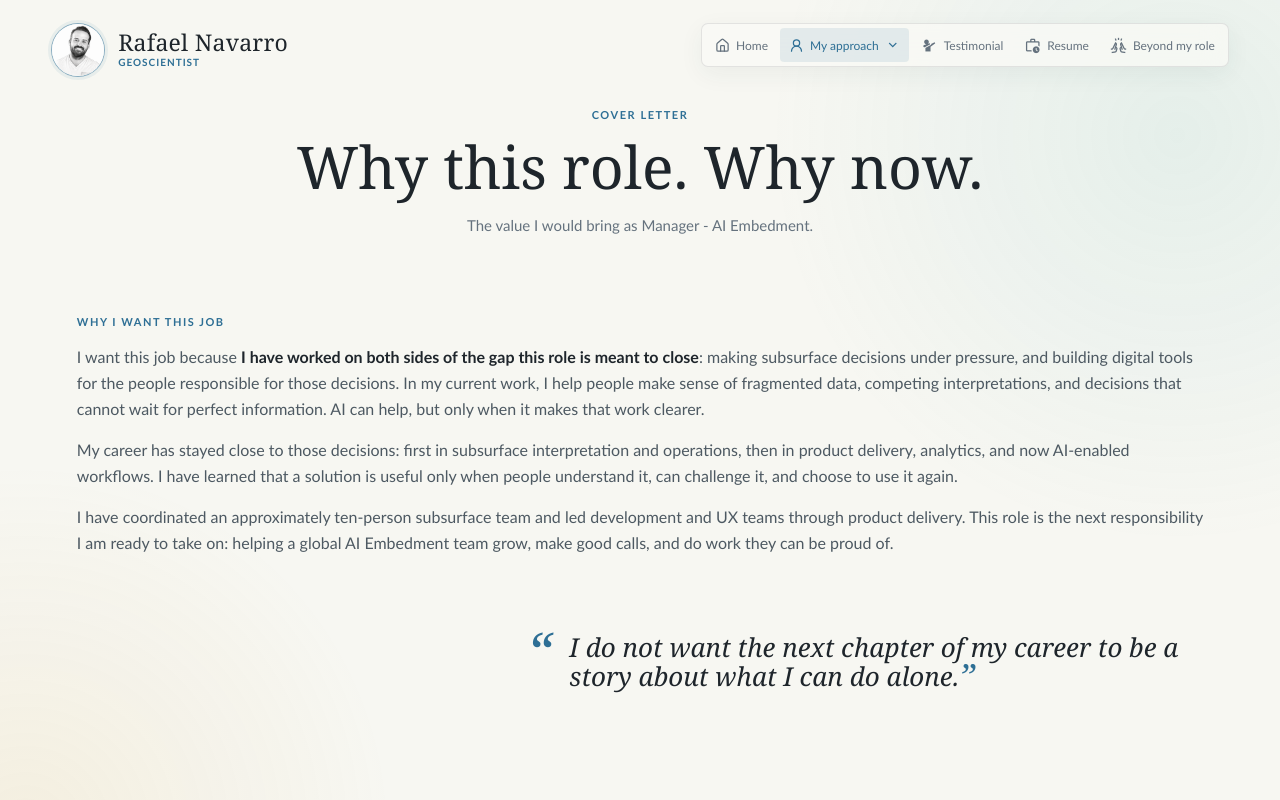
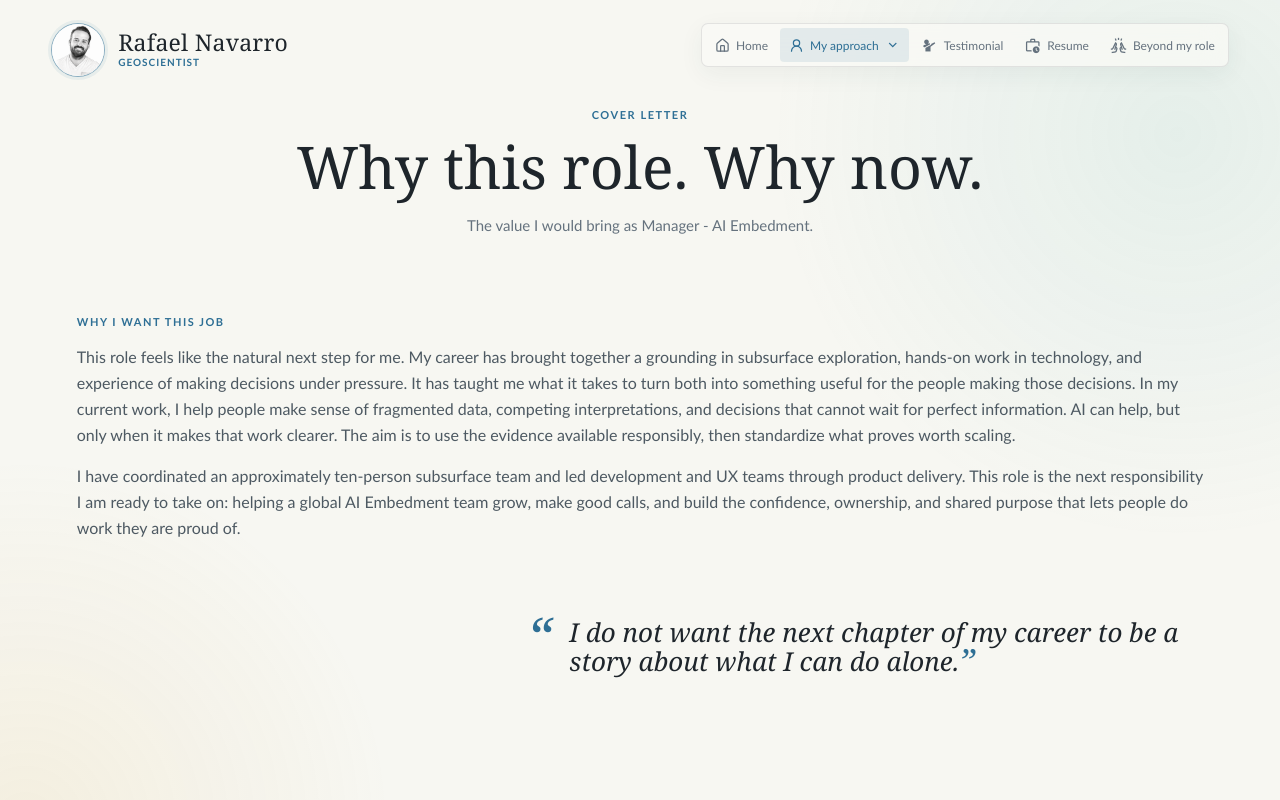
Before and after one commit to onepalo/onepalo.github.io, a React (Vite) app: page / in a window 1280 px wide. Both pictures are taken after a click on the button "Why Me?". Shown: the top 800 px of the page. Built offline with nearby package versions, Linux system fonts and the light colour scheme.

Commit message:
Refine leadership strategy and cover letter sections for clarity and impact

```diff
--- a/src/components/ExperienceStage/ExperienceStage.tsx
+++ b/src/components/ExperienceStage/ExperienceStage.tsx
@@ -590,7 +590,7 @@ function Leadership() {
             <h2 id="leadership-strategy-title">Run AI Embedment as a rapid delivery and adoption capability.</h2>
           </div>
         </header>
-        <p className="leadership-strategy-thesis">The team would help operating teams solve immediate problems through focused pieces of work. We would only take on work where the likely value is clear, and only as much as the AI specialists on the team can realistically deliver.</p>
+        <p className="leadership-strategy-thesis">The team would help operating teams solve immediate problems through focused pieces of work. Every engagement should create a useful signal early, even when the full solution needs more time. We would only take on work where the likely value is clear, and only as much as the AI specialists on the team can realistically deliver.</p>
         <div className="leadership-strategy-capacity" aria-label="Delivery capacity guardrails">
           <div><strong>3-4</strong><h3>Completed pieces of work per quarter</h3><p>Target per AI specialist, adjusted for complexity. Work ranges from short interventions to complex projects. With ten specialists, that means roughly 30 completed pieces of work each quarter.</p></div>
           <div><strong>2</strong><h3>Active pieces of work maximum</h3><p>Per AI specialist at any one time. This protects focus and gives people room to finish useful work before taking on more.</p></div>
@@ -603,7 +603,7 @@ function Leadership() {
           </header>
           <div className="leadership-strategy-story-copy">
             <p>Capacity is a choice, not a queue. Work enters only when an operating team has a pressing decision to improve or friction to remove, and a clear value case. We choose for urgency, readiness, likely value, and speed to impact.</p>
-            <p>We begin with a short <strong>intervention</strong> that can deliver a usable result within two weeks. If the need is larger, it becomes a <strong>project</strong> delivered over three to six weeks, or a <strong>complex project</strong> completed within the quarter. Work that repeatedly delivers value can continue as a <strong>workstream</strong>, with a quarterly decision to invest again. Each AI specialist still owns a clear <strong>quarterly outcome</strong>, so broader ambition never obscures accountability.</p>
+            <p>We begin with a short <strong>intervention</strong> that can deliver a usable result within two weeks. If the need is larger, it becomes a <strong>project</strong> delivered over three to six weeks, or a <strong>complex project</strong> completed within the quarter. Complex work still has to show an early usable signal; its longer horizon is for finishing, integrating, and proving the full solution. Work that repeatedly delivers value can continue as a <strong>workstream</strong>, with a quarterly decision to invest again. Each AI specialist still owns a clear <strong>quarterly outcome</strong>, so broader ambition never obscures accountability.</p>
           </div>
           <p className="leadership-strategy-proof"><span>What earns the next investment</span> Less effort, better decisions, lower risk, sustained use, or a solution another team can reuse.</p>
         </div>
@@ -674,9 +674,8 @@ function CoverLetter() {
       <section className="leadership-opening" aria-label="Why I want this job">
         <p className="eyebrow">Why I want this job</p>
         <div className="leadership-opening-copy">
-          <p>I want this job because <span className="cover-letter-emphasis">I have worked on both sides of the gap this role is meant to close</span>: making subsurface decisions under pressure, and building digital tools for the people responsible for those decisions. In my current work, I help people make sense of fragmented data, competing interpretations, and decisions that cannot wait for perfect information. AI can help, but only when it makes that work clearer.</p>
-          <p>My career has stayed close to those decisions: first in subsurface interpretation and operations, then in product delivery, analytics, and now AI-enabled workflows. I have learned that a solution is useful only when people understand it, can challenge it, and choose to use it again.</p>
-          <p>I have coordinated an approximately ten-person subsurface team and led development and UX teams through product delivery. This role is the next responsibility I am ready to take on: helping a global AI Embedment team grow, make good calls, and do work they can be proud of.</p>
+          <p>This role feels like the natural next step for me. My career has brought together a grounding in subsurface exploration, hands-on work in technology, and experience of making decisions under pressure. It has taught me what it takes to turn both into something useful for the people making those decisions. In my current work, I help people make sense of fragmented data, competing interpretations, and decisions that cannot wait for perfect information. AI can help, but only when it makes that work clearer. The aim is to use the evidence available responsibly, then standardize what proves worth scaling.</p>
+          <p>I have coordinated an approximately ten-person subsurface team and led development and UX teams through product delivery. This role is the next responsibility I am ready to take on: helping a global AI Embedment team grow, make good calls, and build the confidence, ownership, and shared purpose that lets people do work they are proud of.</p>
         </div>
         <blockquote className="leadership-pullquote">I do not want the next chapter of my career to be a story about what I can do alone.</blockquote>
         <figure className="leadership-designer-bridge">
--- a/src/components/Hero/Hero.tsx
+++ b/src/components/Hero/Hero.tsx
@@ -59,9 +59,8 @@ export function Hero({ content, onOpenWorld }: HeroProps) {
               </button>
             </header>
             <div className="hero-ai-perspective-copy">
-              <p>I use AI openly. It helps me explore ideas, test assumptions, learn faster, and navigate a wider landscape of possibilities than I could on my own. Having worked across countries, disciplines, languages, and increasingly complex data environments, I've learned that valuable insights often emerge at the intersection of different perspectives. AI is exceptionally useful in that space. It helps me connect concepts, surface patterns, and explore lines of inquiry that might otherwise remain undiscovered.</p>
+              <p>I use AI openly. It helps me explore ideas, test assumptions, and learn faster. Having worked across countries, disciplines, languages, and increasingly complex data environments, I've learned that valuable insights often emerge at the intersection of different perspectives. AI is exceptionally useful in that space: it helps me connect concepts, surface patterns, and explore lines of inquiry that might otherwise remain undiscovered.</p>
               <p>But generating possibilities is not the same as creating understanding. The most important work still happens after the options appear: deciding which signals matter, questioning what seems obvious, evaluating uncertainty, and determining what actions are worth pursuing. Those decisions require context, experience, and accountability. AI can inform them, but it cannot own them.</p>
-              <p>More importantly, AI is changing how we think. It lowers the cost of exploration, makes it easier to approach problems from multiple angles, and expands our capacity to learn across domains. At its best, it can make us more curious, more informed, and more connected to ideas outside our usual expertise. The challenge is ensuring that greater access to information leads to deeper understanding rather than simply more content.</p>
               <p><strong>AI expands the space of possibilities. Human judgment determines which possibilities become reality.</strong></p>
               <p><em>If AI eventually evolves into something approaching AGI, many of today's assumptions about expertise, work, responsibility, and value creation may need to be reconsidered. Until then, I view AI not as a replacement for human thinking, but as a powerful tool that amplifies our ability to explore, learn, and make sense of an increasingly complex world.</em></p>
             </div>
```
